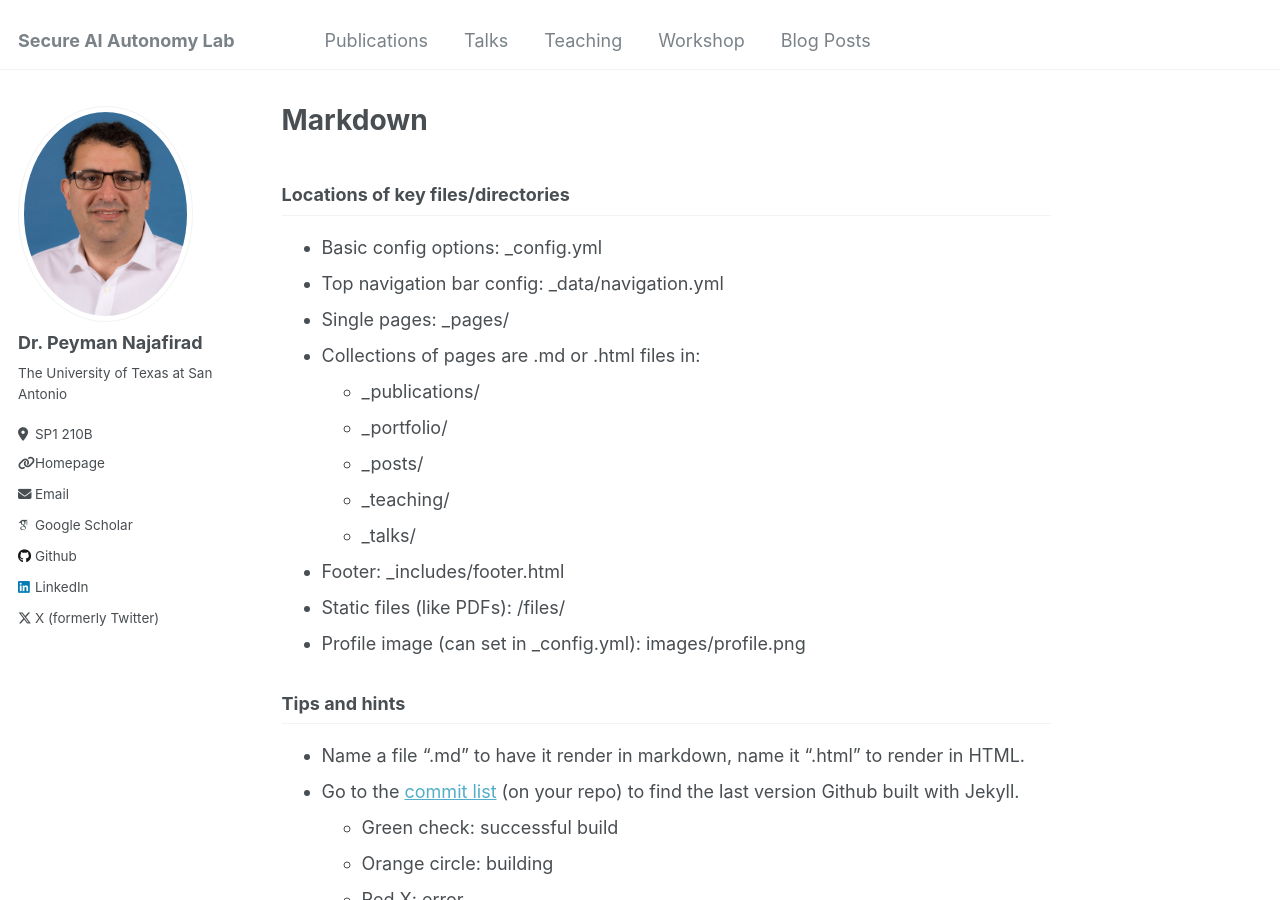
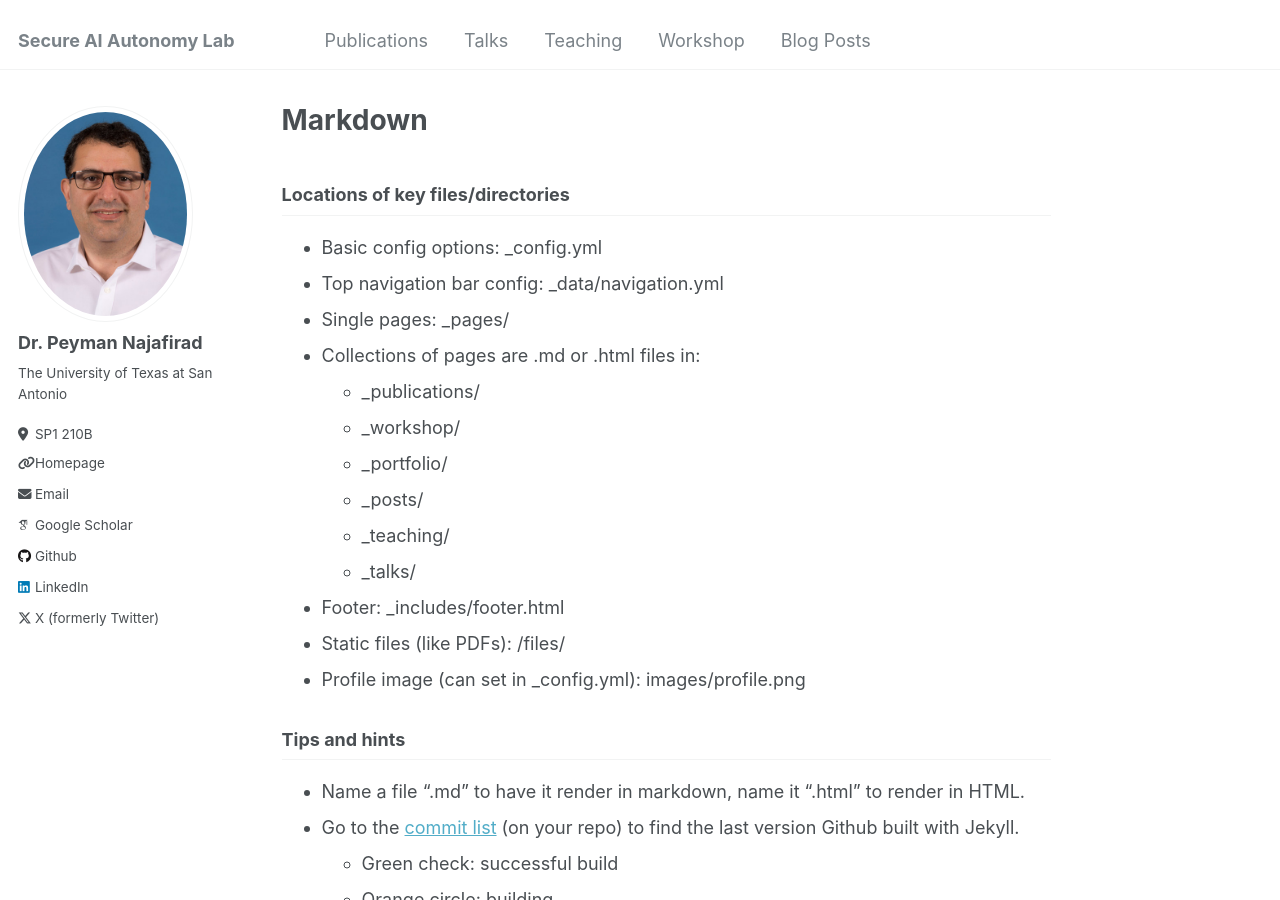
Before and after one commit to SecureAIAutonomyLab/SecureAIAutonomyLab.github.io, a Jekyll site: the page built from _pages/markdown.md, in a window 1280 px wide and 900 px high. Built offline with Jekyll 4.4.1, drawn with Linux system fonts in a browser that asks for light colours; some web fonts are replaced.

Commit message:
Update markdown.md

```diff
--- a/_pages/markdown.md
+++ b/_pages/markdown.md
@@ -14,6 +14,7 @@ redirect_from:
 * Single pages: _pages/
 * Collections of pages are .md or .html files in:
   * _publications/
+  * _workshop/
   * _portfolio/
   * _posts/
   * _teaching/
```
